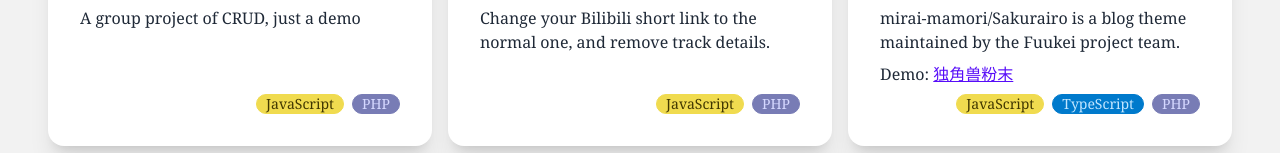
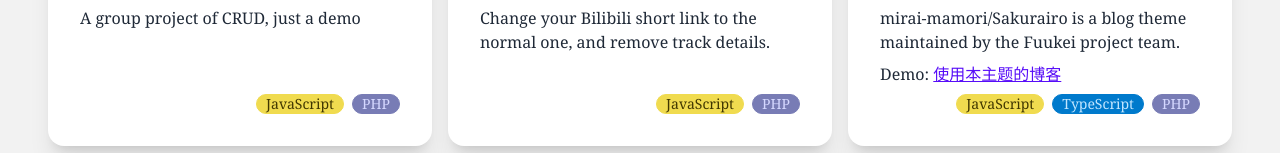
Before and after one commit to robert1chi/kaguya-front, a Nuxt app: page / in a window 1280 px wide. Shown: the part 196-349 px from the top of the page. Built offline with nearby package versions, Linux system fonts and the light colour scheme; no server answers.

Commit message:
Update demo link in index.vue

```diff
--- a/pages/index.vue
+++ b/pages/index.vue
@@ -68,7 +68,7 @@ fetch('https://api.github.com/repos/mirai-mamori/Sakurairo').then((res) => res.j
                             </div>
                         </h2>
                         <p>mirai-mamori/Sakurairo is a blog theme maintained by the Fuukei project team.</p>
-                        <p>Demo: <a class="link link-primary" href="https://blog.picoaoi.com" target="_blank">独角兽粉末</a></p>
+                        <p>Demo: <a class="link link-primary" href="https://docs.fuukei.org/demo/" target="_blank">使用本主题的博客</a></p>
                         <div class="card-actions justify-end">
                             <div data-theme="mytheme" class="badge badge-accent">JavaScript</div>
                             <div data-theme="mytheme" class="badge badge-secondary">TypeScript</div>
```
